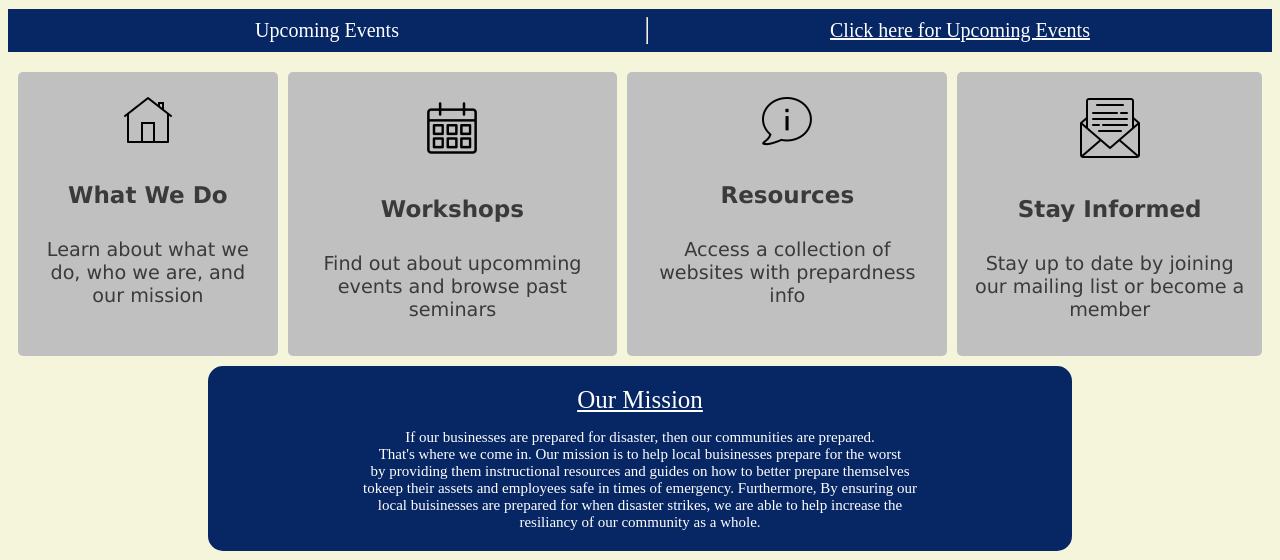
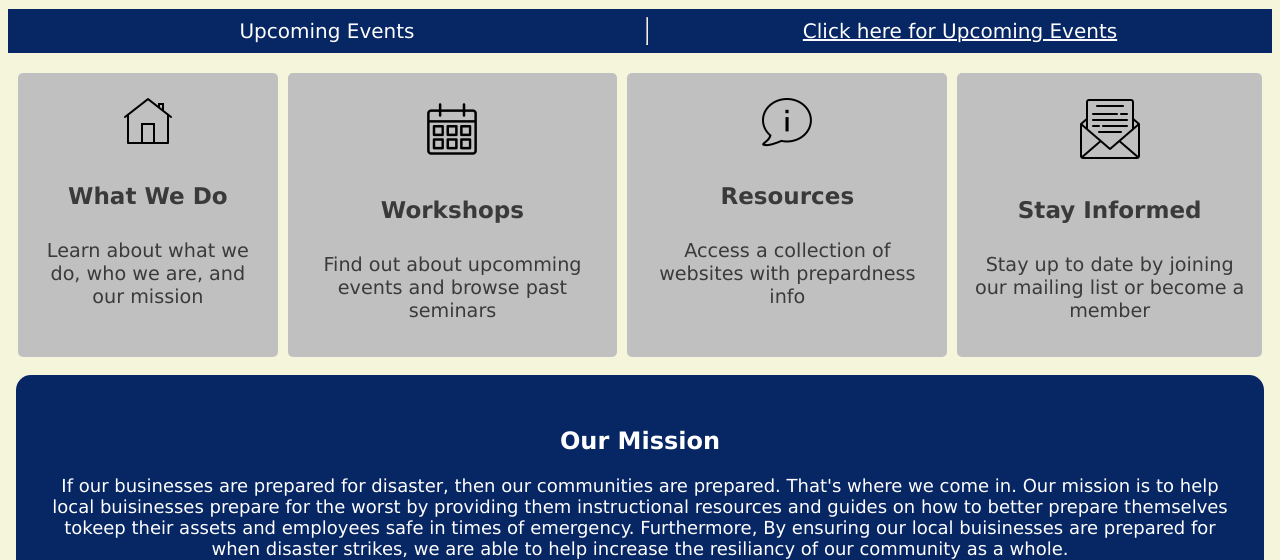
Before and after one commit to mrrobots2021/DRCV, a PHP site: page /Home.html in a window 1280 px wide. Shown: the part 413-973 px from the top of the page. Run offline with PHP 8.4, Linux system fonts and the light colour scheme.

Commit message:
Mission Flexbox and text
Mission statement placed in a flexbox and edited the text styling
font family for whole page was changed

```diff
--- a/Home.css
+++ b/Home.css
@@ -1,3 +1,7 @@
+*{
+  font-family:'Lucida Sans Unicode', Geneva, Verdana, sans-serif
+}
+
 ul {
   display:flex;
   align-items: stretch; /* Default */
@@ -73,13 +77,21 @@ li a {
 }
 
 .mission {
+  box-sizing: border-box;
   color:white;
-  text-align: center;
   align-items: center;
   background-color: rgb(7,38,100);
   border-radius: 15px ;
-  margin: 0px 200px 0px 200px;
-  padding:20px;
+  margin: 0.5rem;
+  padding:2rem;
+  text-align: center;
+}
+.mission p{
+  font-size: large;
+}
+.mission h2{
+  font-size: x-large;
+
 }
 
 /*Main section 4x4 grid.*/
@@ -90,7 +102,6 @@ li a {
   color: rgba(0, 0, 0, 0.699);
   padding: 10px;
   box-sizing: border-box;
-  font-family:'Lucida Sans Unicode', Geneva, Verdana, sans-serif
 }
 
 .card {
@@ -100,19 +111,19 @@ li a {
   text-align: center;
   font-size: larger;
   border-radius:5px;
+}
 
-
-}
 .card:hover{
   background-color: rgb(28, 60, 122);
   color:white;
   /*change images to white*/
 }
+
 .grid-imgs {
   box-sizing: content-box;
   min-block-size: 20%;
   max-block-size: 30%;
-
+  vertical-align: baseline;
   justify-content: center;
   margin: 0.5rem;
 }
@@ -127,6 +138,7 @@ li a {
     grid-template-columns: auto auto;
   }
 }
+
 @media screen and (max-width:40rem) {
   .grid-container {
     grid-template-columns: auto;
@@ -237,11 +249,7 @@ li a:hover {
   background-color: rgb(7,38,100);
 }
 
-#Our-Mission {
-  font-size:25px;
-  text-decoration: underline;
-  padding: 0px 0px 15px 0px;
-}
+
 
 #summaryBox {
   font-size: 15px;
--- a/Home.html
+++ b/Home.html
@@ -94,17 +94,13 @@
       </div>
 
     <div class="mission">
-        <div id="Our-Mission">
-            Our Mission
-        </div>
-        <div id="summaryBox">
-            If our businesses are prepared for disaster, then our communities are prepared. <BR>
-            That's where we come in. Our mission is to help local buisinesses prepare for the worst <BR>
-            by providing them instructional resources and guides on how to better prepare themselves <BR>
-            tokeep their assets and employees safe in times of emergency. Furthermore, By ensuring our <BR>
-            local buisinesses are prepared for when disaster strikes, we are able to help increase the <BR>
-            resiliancy of our community as a whole.
-        </div>
+        <h2>Our Mission</h2>
+        <p>If our businesses are prepared for disaster, then our communities are prepared.
+        That's where we come in. Our mission is to help local buisinesses prepare for the worst
+        by providing them instructional resources and guides on how to better prepare themselves
+        tokeep their assets and employees safe in times of emergency. Furthermore, By ensuring our
+        local buisinesses are prepared for when disaster strikes, we are able to help increase the
+        resiliancy of our community as a whole.</p>
     </div>
 
     <div class="video-strip">
```
